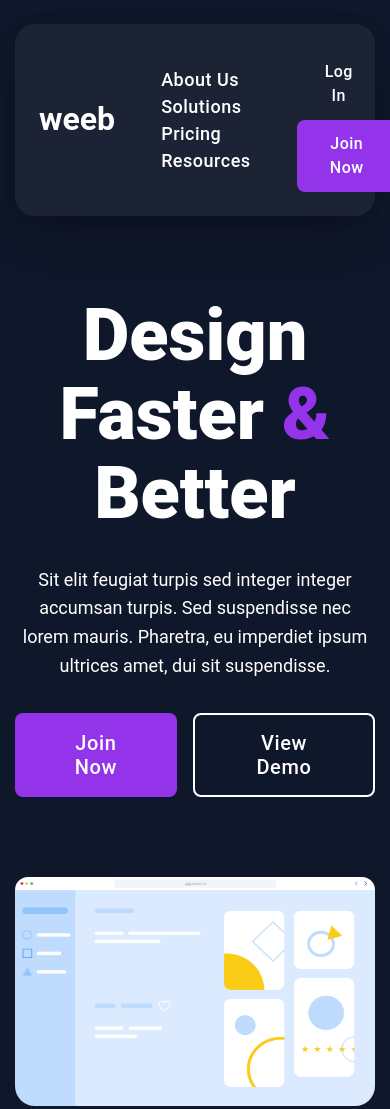
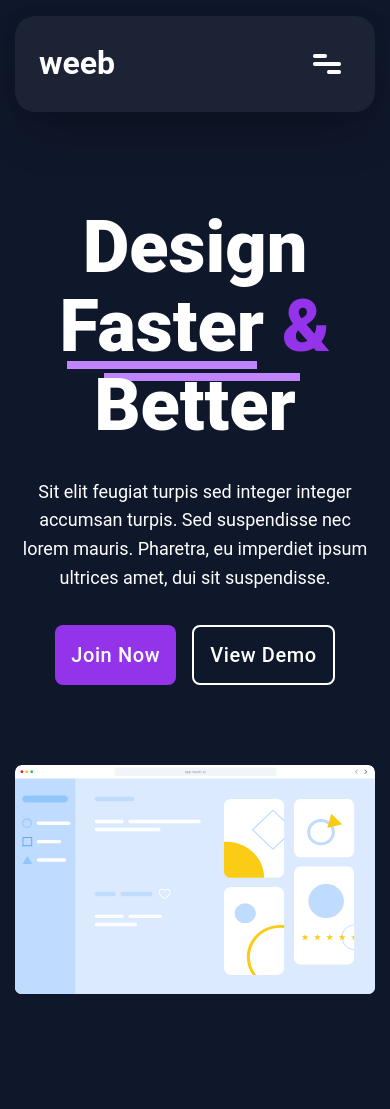
Before and after one commit to OlegShinka/weeb, a plain HTML site: page index.html in a window 390 px wide. After the commit the page ends 994 px from the top, so only its background shows below. Drawn offline with Linux system fonts and the light colour scheme.

Commit message:
hero section

```diff
--- a/css/components.css
+++ b/css/components.css
@@ -13,8 +13,12 @@
   line-height: 1.2;
   letter-spacing: 0.03em;
   color: #fff;
-
   transition: all 0.4s;
+}
+@media screen and (max-width: 405px) {
+  .button {
+    padding: 16px;
+  }
 }
 .button:hover {
   /* box-shadow: 0px 4px 4px 0px rgba(0, 0, 0, 0.15); */
@@ -48,3 +52,23 @@
   background-color: #4e1187;
   border: 2px solid #4e1187;
 }
+
+/* ==================================== */
+
+.block-header {
+  display: grid;
+  gap: 32px;
+  margin-block-end: 80px;
+}
+
+.block-header__title {
+  color: var(--white);
+  font-size: 72px;
+  font-style: normal;
+  font-weight: 800;
+  line-height: 1.1;
+}
+
+.block-header__title-center {
+  text-align: center;
+}
--- a/css/style.css
+++ b/css/style.css
@@ -39,12 +39,13 @@ body {
   --second-BG: #9333ea;
   --white: #fff;
   --Purple-600: #9333ea;
+  --Purple-400: ##c084fc;
 }
 
 /* HEADER  ======================================================================== */
 
 .header__page {
-  padding-block-start: 24px;
+  padding-block: 24px;
   margin-block-end: 80px;
 }
 .header__container {
@@ -52,6 +53,7 @@ body {
 .header__body {
   display: flex;
   column-gap: 46px;
+  /* justify-content: space-between; */
   justify-content: space-between;
   align-items: center;
   max-inline-size: 1000px;
@@ -70,6 +72,7 @@ body {
   font-weight: 700;
   line-height: 1.1;
   transition: 0.3s all ease;
+  flex: 1 1 auto;
 }
 .header__logo-link:hover {
   color: #4e1187;
@@ -80,16 +83,66 @@ body {
   flex: 1 1 auto;
 }
 
-.menu {
-}
-
 .menu__list {
   display: flex;
   column-gap: 32px;
+  row-gap: 5px;
   flex-wrap: wrap;
+  justify-content: center;
+}
+.menu-close {
+  display: none;
+}
+@media screen and (max-width: 798.98px) {
+  .menu {
+    position: fixed;
+    z-index: 22;
+    inset-block-start: 0px;
+    inset-inline-start: -100%;
+    block-size: 100%;
+    inline-size: 100%;
+    transition: inset-inline-start 0.3s;
+    display: flex;
+    justify-content: space-between;
+    align-items: flex-end;
+    flex-direction: column;
+    row-gap: 20px;
+    opacity: 1;
+    background-color: #4e1187;
+    padding-inline-end: 30px;
+    padding-block-start: 30px;
+    overflow: auto;
+  }
+  .menu .menu__list {
+    display: flex;
+    flex-direction: column;
+  }
+
+  .menu__link {
+    font-size: 36px;
+  }
+  .open-menu .menu {
+    inset-inline-start: 0%;
+  }
+  .close-menu .menu {
+    inset-inline-start: -100%;
+  }
+  .menu-close {
+    display: flex;
+    justify-content: center;
+    align-items: center;
+    inline-size: 50px;
+    block-size: 50px;
+    border-radius: 50%;
+    background-color: #fff;
+    border: 1px solid rgba(0, 0, 0, 0.1);
+  }
 }
 
-.menu__item {
+@media screen and (min-width: 798.98px) {
+  .icon-menu {
+    display: none;
+  }
 }
 
 .menu__link {
@@ -104,6 +157,27 @@ body {
 }
 
 .header__actions {
+  display: flex;
+  column-gap: 16px;
+  row-gap: 5px;
+  flex-wrap: wrap;
+  align-items: center;
+  justify-content: center;
+}
+.menu__actions {
+  display: none;
+}
+@media screen and (max-width: 469px) {
+  .header__actions {
+    display: none;
+  }
+  .menu__actions {
+    display: flex;
+    flex-direction: column;
+    row-gap: 20px;
+  }
+  .actions-menu__button {
+  }
 }
 
 .actions-header {
@@ -111,9 +185,37 @@ body {
 .actions-header__button {
 }
 
-.actions-header__button:not(:last-child) {
+@media screen and (max-width: 991.98px) {
+  .header__page {
+    padding-block: 16px;
+  }
+  .header__body {
+    column-gap: 32px;
+  }
+  .menu__list {
+    column-gap: 24px;
+  }
+  .header__actions {
+    column-gap: 10px;
+  }
+  .button--mini {
+    padding-inline: 18px;
+    padding-block: 12px;
+  }
+}
+
+@media screen and (max-width: 767.98px) {
+  .header__page {
+    padding-block: 16px;
+  }
+  .header__body {
+    column-gap: 32px;
+  }
+}
+
+/* .actions-header__button:not(:last-child) {
   margin-inline-end: 16px;
-}
+} */
 
 /* section HERO ======================================================== */
 
@@ -124,51 +226,85 @@ body {
 }
 .hero__container {
 }
-.hero__content {
-  margin-block-end: 80px;
+
+/* @media screen and (max-width: 361px) {
+  .block-header__title {
+    font-size: 56px;
+  }
+} */
+
+.block-header__title-purple {
+  color: var(--Purple-600);
 }
 
-.hero__title {
-  color: var(--white);
-  text-align: center;
+.block-header__title-bottom-line {
+  position: relative;
+}
+.block-header__title-bottom-line::after {
+  content: "";
+  position: absolute;
+  inset-inline-start: 8px;
+  inset-block-end: 0;
+  border: 4px solid #c084fc;
+  inline-size: 190px;
+}
 
-  /* Heading/1 M */
-  font-size: 72px;
-  font-style: normal;
-  font-weight: 800;
-  line-height: 1.1;
-  margin-block-end: 32px;
+.block-header__title-top-line {
+  position: relative;
+  z-index: 1;
 }
-.hero__title span {
-  color: var(--Purple-600);
+.block-header__title-top-line::after {
+  content: "";
+  position: absolute;
+  z-index: -11;
+  inset-inline-start: 10px;
+  inset-block-start: 10px;
+  border: 4px solid #c084fc;
+  inline-size: 196px;
 }
-.hero__text {
+@media screen and (max-width: 361px) {
+  .block-header__title {
+    font-size: 56px;
+  }
+}
+.block-header__text {
   color: var(--White);
   text-align: center;
   max-inline-size: 780px;
   margin-inline: auto;
-  margin-block-end: 32px;
-  /* Body/L */
   font-size: 18px;
   font-style: normal;
   font-weight: 400;
   line-height: 1.6;
 }
-.hero__actions {
+
+@media screen and (max-width: 361px) {
+  .block-header__title-bottom-line::after {
+    display: none;
+  }
+  .block-header__title-top-line::after {
+    inline-size: 138px;
+    inset-inline-start: 24px;
+  }
+  .block-header__text {
+    font-size: 16px;
+  }
+}
+.block-header__actions {
   display: flex;
   column-gap: 16px;
   justify-content: center;
 }
-.hero__button {
+.block-header__button {
 }
 
 .button--transparent {
 }
-.hero__decor {
+/* .hero__decor {
   display: flex;
   flex-direction: column;
   align-items: center;
-}
+} */
 .hero__top {
   border-top-right-radius: 20px;
   border-top-left-radius: 20px;
@@ -181,4 +317,5 @@ body {
 }
 .hero__image {
   display: block;
+  margin: 0 auto;
 }
--- a/index.html
+++ b/index.html
@@ -7,13 +7,19 @@
     <title>Weeb</title>
   </head>
   <body>
-    <section class="wrapper">
+    <div class="wrapper">
       <header class="header__page">
         <div class="header__container">
           <div class="header__body">
             <a href="" class="header__logo-link">weeb</a>
             <nav class="header__menu menu">
+              <button type="button" class="menu-close">
+                <svg width="30" heigth="30" class="icon-close">
+                  <use href="./img/svg/icons.svg#icon-close"></use>
+                </svg>
+              </button>
               <ul class="menu__list">
+
                 <li class="menu__item">
                   <a href="#" class="menu__link">About Us</a>
                 </li>
@@ -27,6 +33,17 @@
                   <a href="#" class="menu__link">Resources</a>
                 </li>
               </ul>
+              <div class="menu__actions actions-menu">
+                <a
+                  href="#"
+                  class="actions-menu__button button button--transparent button--mini"
+                >
+                  Log In
+                </a>
+                <a href="#" class="actions-menu__button button button--mini">
+                  Join Now
+                </a>
+              </div>
             </nav>
             <div class="header__actions actions-header">
               <a
@@ -39,35 +56,38 @@
                 Join Now
               </a>
             </div>
+            <button type="button" class="actions-header__button icon-menu">
+              <img src="./img/svg/menu.png" alt="menu" />
+            </button>
           </div>
         </div>
       </header>
-      <main>
-        <section class="hero__page hero">
+      <main class="page">
+        <section class="page__hero hero">
           <div class="hero__container">
-            <div class="hero__content">
-              <h2 class="hero__title">Design Faster <span>&</span> Better</h2>
-              <div class="hero__text">
+            <div class="hero__block-header block-header">
+              <h1 class="block-header__title block-header__title-center">Design <span class="block-header__title-bottom-line">Faster</span> <span class="block-header__title-purple">&</span> <span class="block-header__title-top-line">Better</span></h2>
+              <div class="block-header__text">
                 <p>
                   Sit elit feugiat turpis sed integer integer accumsan turpis.
                   Sed suspendisse nec lorem mauris. Pharetra, eu imperdiet ipsum
                   ultrices amet, dui sit suspendisse.
                 </p>
               </div>
-              <div class="hero__actions">
+              <div class="block-header__actions">
                 <button type="button" class="hero__button button">
                   Join Now
                 </button>
                 <button
                   type="button"
-                  class="hero__button button button--white-border"
+                  class="block-header__button button button--white-border"
                 >
                   View Demo
                 </button>
               </div>
             </div>
             <div class="hero__decor">
-              <div class="hero__top">
+              <!-- <div class="hero__top">
                 <img src="./img/hero/Top Bar.jpg" class="hero__image" alt="" />
               </div>
               <div class="hero__bottom">
@@ -77,12 +97,14 @@
                   class="hero__image"
                   height="700"
                 />
-              </div>
+              </div> -->
+              <img src="./img/hero/Desktop.svg" alt="" class="hero__image" />
             </div>
           </div>
         </section>
       </main>
-      <footer></footer>
-    </section>
+      <footer class="footer"></footer>
+    </div>
+    <script src="js/script.js"></script>
   </body>
 </html>
--- /dev/null
+++ b/js/script.js
@@ -0,0 +1,15 @@
+"use strict";
+
+let documentActions = (e) => {
+  const targetElement = e.target;
+  if (targetElement.closest(".icon-menu")) {
+    document.documentElement.classList.add("open-menu");
+    document.documentElement.classList.remove("close-menu");
+  }
+  if (targetElement.closest(".menu-close")) {
+    document.documentElement.classList.add("close-menu");
+    document.documentElement.classList.remove("open-menu");
+  }
+};
+
+document.addEventListener("click", documentActions);
```
Also changed, not shown: img/hero/Desktop.svg (added), img/svg/icons.svg (added), img/svg/menu.png (added), 3 other files.
